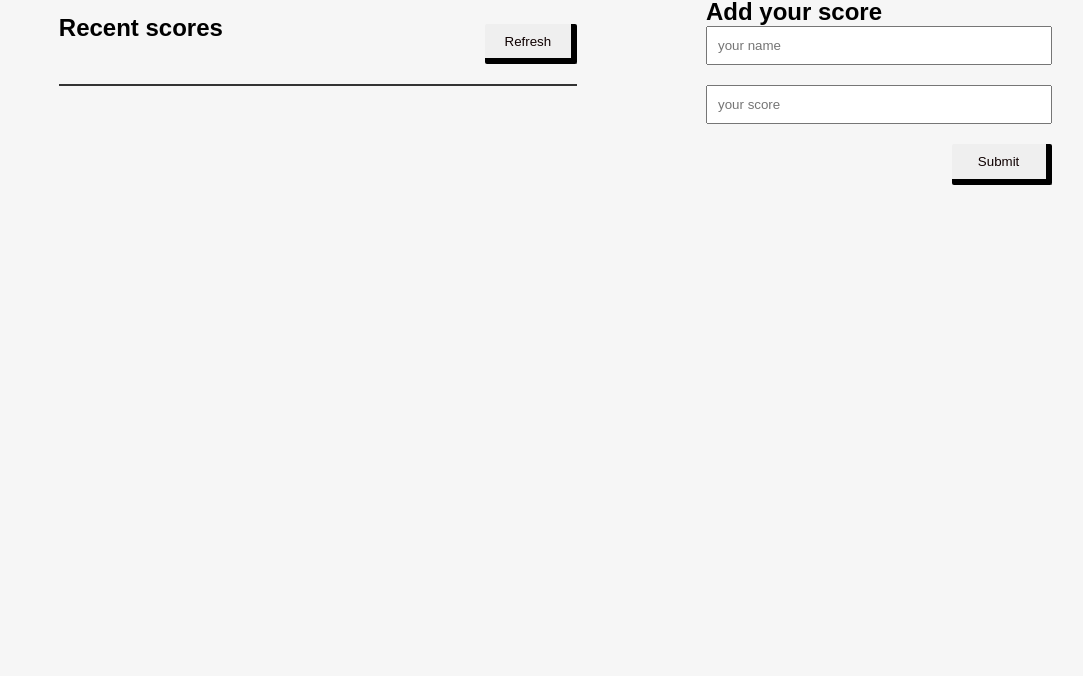
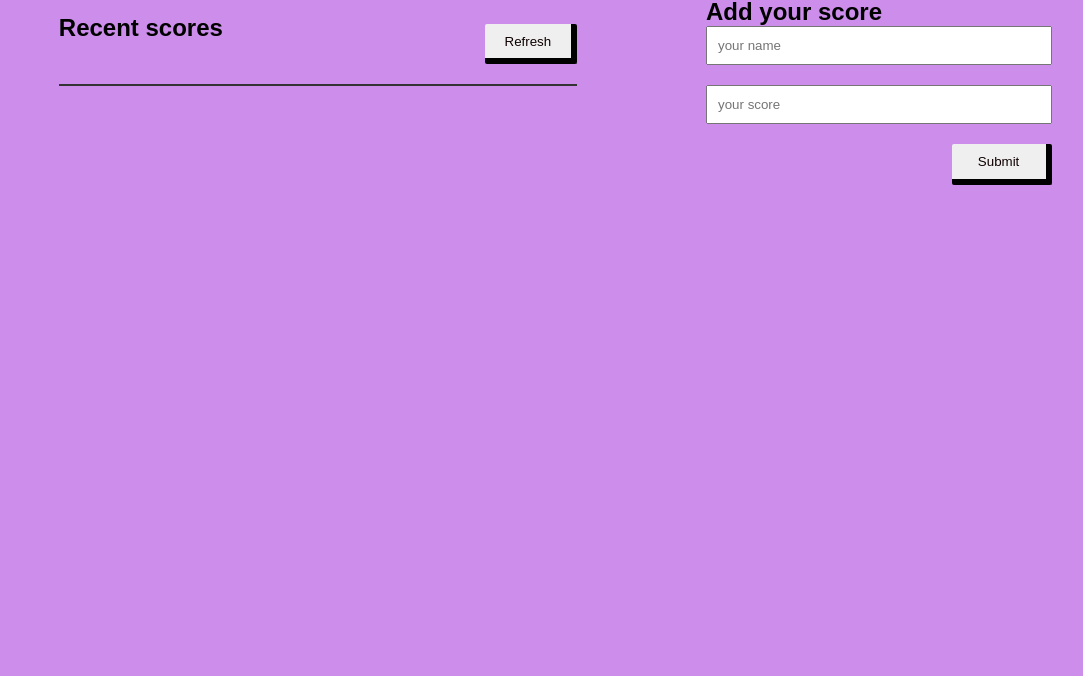
Before and after one commit to zemola/Leaderboard, a website built with webpack: page src/index.html in a window 1280 px wide. Shown: the part 124-800 px from the top of the page, without its empty margins (34-1117 px from the left). Built offline with nearby package versions, Linux system fonts and the light colour scheme; no server answers.

Commit message:
Modify background

```diff
--- a/src/style.css
+++ b/src/style.css
@@ -5,7 +5,7 @@
 }
 
 body {
-  background-color: #f6f6f6;
+  background-color: #cd8eeb;
   font-family: sans-serif;
 }
 
```
Also changed, not shown: dist/main.js.
